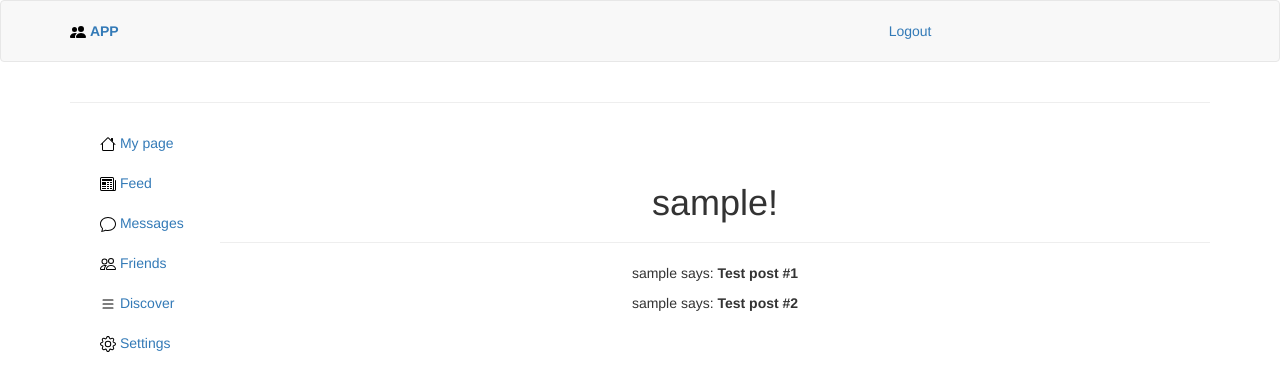
After one commit to hecronk/APP_flask, a Flask app: a page that uses app/templates/main/base.html in a window 1280 px wide. The commit adds this page. Shown: the top 391 px of the page. Run offline with Flask 2, Linux system fonts and the light colour scheme; the visitor is signed in with stand-in values (Sample User, id 1); data comes from the database, SQL or seed files in the repository; some libraries are stand-ins or nearby versions.

Commit message:
routes fixes

```diff
--- a/app/main/routes.py
+++ b/app/main/routes.py
@@ -1,12 +1,14 @@
 from app.main import bp
 from flask import render_template
 from flask_login import login_required
+from app.models.user import User
 
 
+@bp.route('/feed', methods=['GET', 'POST'])
 @bp.route('/index', methods=['GET', 'POST'])
 @bp.route('/', methods=['GET', 'POST'])
 @login_required
-def index():
+def feed():
     # temporary plug
     posts = [
         {
@@ -18,4 +20,15 @@ def index():
             'body': 'The Avengers movie was so cool!'
         }
     ]
-    return render_template('main/index.html', title='Home page', posts=posts)
+    return render_template('main/feed.html', title='Home page', posts=posts)
+
+
+@bp.route('/user/<username>')
+@login_required
+def user(username):
+    user = User.query.filter_by(username=username).first_or_404()
+    posts = [
+        {'author': user, 'body': 'Test post #1'},
+        {'author': user, 'body': 'Test post #2'}
+    ]
+    return render_template('main/user.html', user=user, posts=posts)
--- a/app/templates/main/_control_panel.html
+++ b/app/templates/main/_control_panel.html
@@ -1,11 +1,11 @@
 <div class="container" style="width: 150px">
     <ul class="nav flex-column" style="width: 120px">
         <li class="nav-item">
-            <a class="nav-link active" aria-current="page" href="#">
+            <a class="nav-link" aria-current="page" href="{{ url_for('main.user', username=current_user.username) }}">
                 <img src="{{ url_for('static', filename = 'icons/house.svg') }}"> My page</a>
         </li>
         <li class="nav-item">
-            <a class="nav-link" href="{{ url_for('main.index') }}">
+            <a class="nav-link" href="{{ url_for('main.feed') }}">
                 <img src="{{ url_for('static', filename = 'icons/newspaper.svg') }}"> Feed</a>
         </li>
         <li class="nav-item">
--- a/app/templates/main/base.html
+++ b/app/templates/main/base.html
@@ -15,7 +15,7 @@
                 <table>
                     <tr>
                         <td>
-                            <a class="navbar" style="text-decoration: none" href="{{ url_for('main.index') }}">
+                            <a class="navbar" style="text-decoration: none" href="{{ url_for('main.feed') }}">
                                 <img src="{{ url_for('static', filename = 'icons/people-fill.svg') }}">
                                 <b>APP</b>
                             </a>
--- /dev/null
+++ b/app/templates/main/user.html
@@ -0,0 +1,9 @@
+{% extends 'main/base.html' %}
+
+{% block app_content %}
+    <h1>{{ user.username }}!</h1>
+    <hr>
+    {% for post in posts %}
+    <div><p>{{ post.author.username }} says: <b>{{ post.body }}</b></p></div>
+    {% endfor %}
+{% endblock %}
```
Also changed, not shown: app/auth/routes.py (+4 -4 lines), app/templates/main/feed.html (renamed from app/templates/main/index.html).
